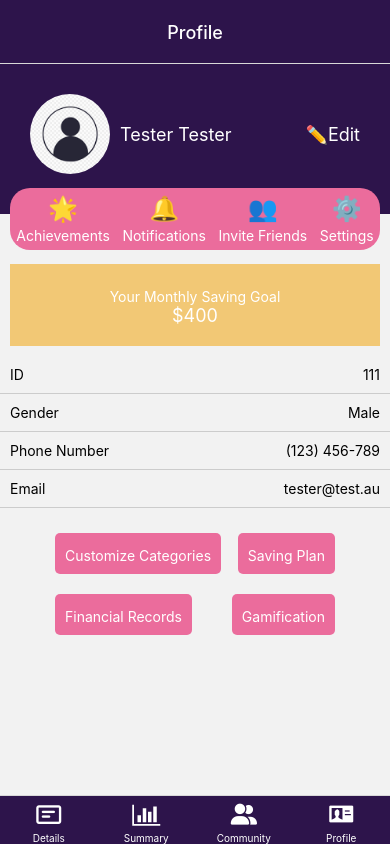
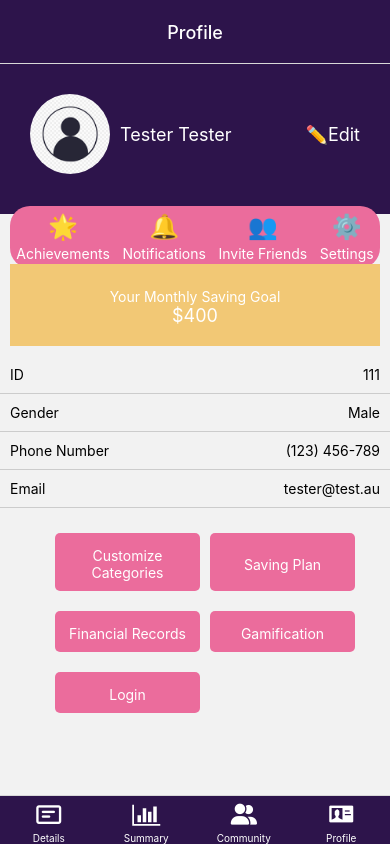
Before and after one commit to JoyfulTechLauncher/joyfulfrugalista, a React Native app: screen /Profile in a window 390 px wide. Built offline with nearby package versions, Linux system fonts and the light colour scheme.

Commit message:
add login button in profile page

```diff
--- a/screens/Profile.js
+++ b/screens/Profile.js
@@ -1,6 +1,6 @@
 
 import React from 'react';
-import { View } from 'react-native';
+import { View, Button } from 'react-native';
 import { SafeAreaView, ScrollView, Text, TouchableOpacity, StyleSheet } from 'react-native';
 import { Image } from 'react-native';
 
@@ -49,12 +49,14 @@ const styles = StyleSheet.create({
         padding: 10,
         margin: 5,
         alignItems: 'center',
+        justifyContent: 'center',
         backgroundColor: '#eb6c9c',
         borderRadius: 5,
+        width: '50%',
     },
     buttonContainer: {
         position: 'absolute',
-        bottom: 400,
+        bottom: 460,
         left: 10,
         right: 10,
         flexDirection: 'row',
@@ -80,6 +82,7 @@ const styles = StyleSheet.create({
         color: 'white',
         fontSize: 14,
         marginTop: 4,
+        textAlign: 'center',
     },
     row: {
         flexDirection: 'row',
@@ -170,22 +173,32 @@ function Profile({ navigation }) {
                           <Text style={styles.buttonText}>Gamification</Text>
                       </TouchableOpacity>
                   </View>
+                  <View style={styles.row}>
+                      <TouchableOpacity
+                          style={styles.button}
+                          onPress={() => navigation.navigate('Login')}
+                      >
+                          <Text style={styles.buttonText}>Login</Text>
+                      </TouchableOpacity>
+                  </View>
               </View>
+
+
 
 
           </ScrollView>
       </SafeAreaView>
 
 
+    // <View style={{ flex: 1, alignItems: 'center', justifyContent: 'center' }}>
+    //     <Button
+    //         title="Login"
+    //         onPress={() => navigation.navigate('Login')}
+    //     />
+    // </View>
 
 
 
-        // <View style={{ flex: 1, alignItems: 'center', justifyContent: 'center' }}>
-        //   <Button
-        //     title="Login"
-        //     onPress={() => navigation.navigate('Login')}
-        //   />
-        // </View>
 
   );
 }
```
